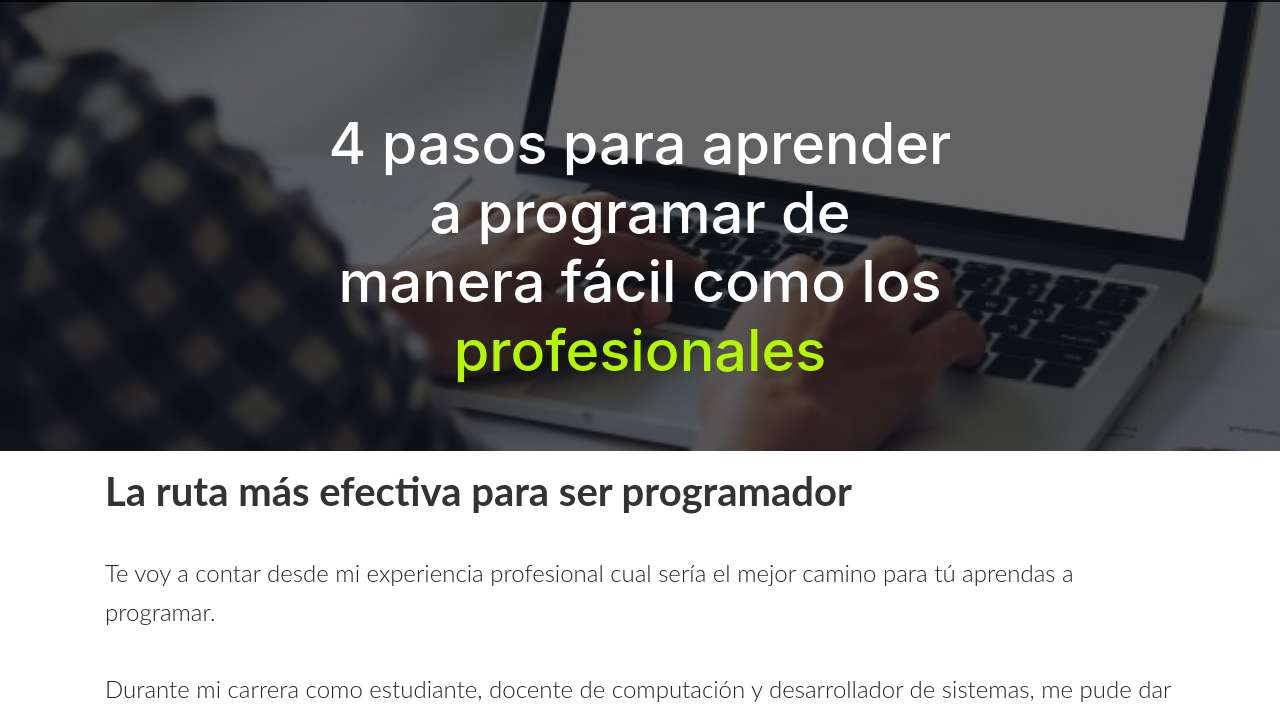
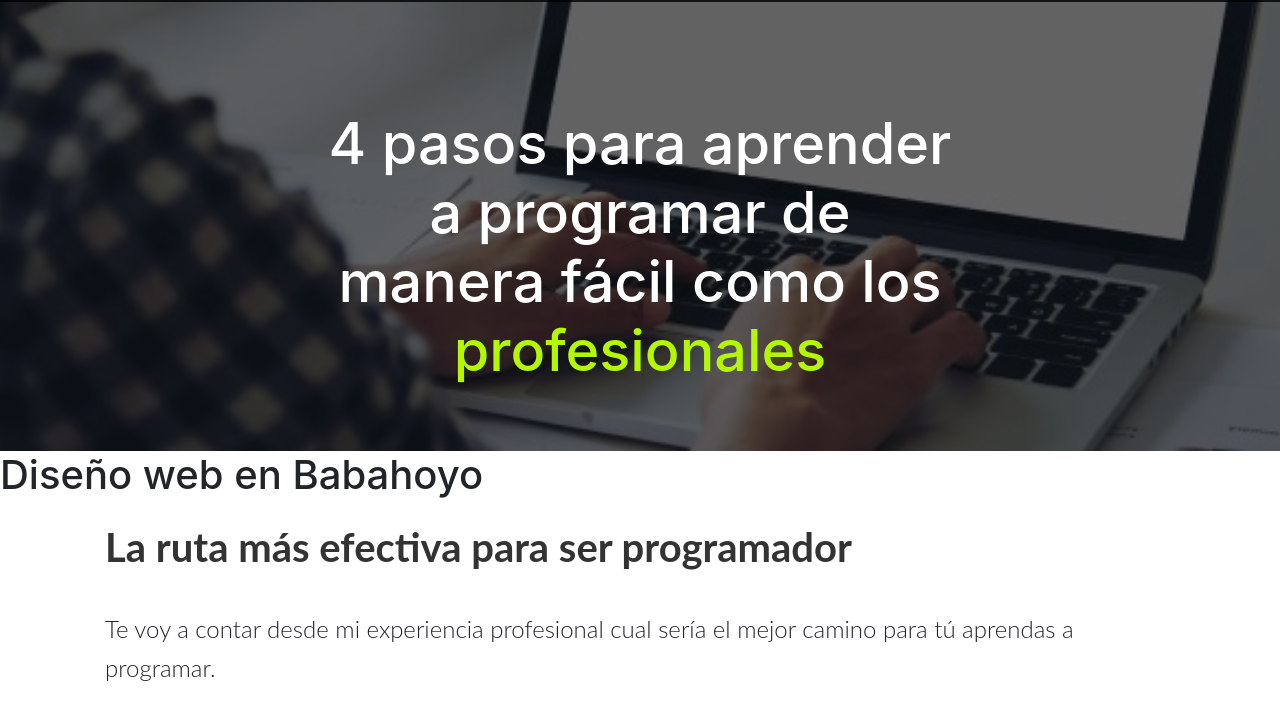
Before and after one commit to decpers/desarrollo-web-en-babahoyo, a plain HTML site: page index.html in a window 1280 px wide. Shown: the part 67-784 px from the top of the page. Drawn offline with nearby package versions, Linux system fonts and the light colour scheme; a web font is replaced by a local one.

Commit message:
Update index.html
SEO Aplicado

```diff
--- a/index.html
+++ b/index.html
@@ -4,8 +4,9 @@
 <head>
 
   <meta charset="utf-8">
+  <meta name="keywords" content="diseño, web, babahoyo, página, diseño">
   <meta name="viewport" content="width=device-width, initial-scale=1, shrink-to-fit=no">
-  <meta name="description" content="Los mejores tips para aprender a programar facilmente">
+  <meta name="description" content="Diseño web en Babahoyo la mejor opción para crear tus sitios web">
   <meta name="author" content="Decpers Development">
 
   <title>Decpers Blogs</title>
@@ -71,7 +72,8 @@
   <!-- Page Content -->
         <!-- Blog Post -->
 
-        <img class="banner-image" src="img/cards/thumbail.jpg">
+        <img class="banner-image" src="img/cards/thumbail.jpg" alt="diseño web en Babahoyo">
+        <h1 style="font-weight:12px;">Diseño web en Babahoyo </h1>
         <h2 class="title">4 pasos para aprender a programar de manera fácil como los <span class="important-color">profesionales</span></h2>
         <div class="container">
           <div class="card-body">
@@ -473,7 +475,7 @@ suma(4, 6)
                 Todo lo que te mencioné en la parte superior lo usarás siempre para trabajar como desarrollador, solo que me faltó un detalle, practica y repasa siempre la lógica de tus programas, usando pseudocódigo y algoritmos, de esta forma podrás volver a desarrollarlo desde cero nuevamente.
                 <br>
                 <br>
-                Si este post te ha gustado dale like a nuestra página de <a href="https://facebook.com/decpers">Facebook</a>
+                Si este post te ha gustado dale like a nuestra página de <a href="https://facebook.com/decpers">Facebook</a>. Asi apoyarás el diseño web en Babahoyo
               </p>
           </div>
           <div class="card-footer text-muted">
```
